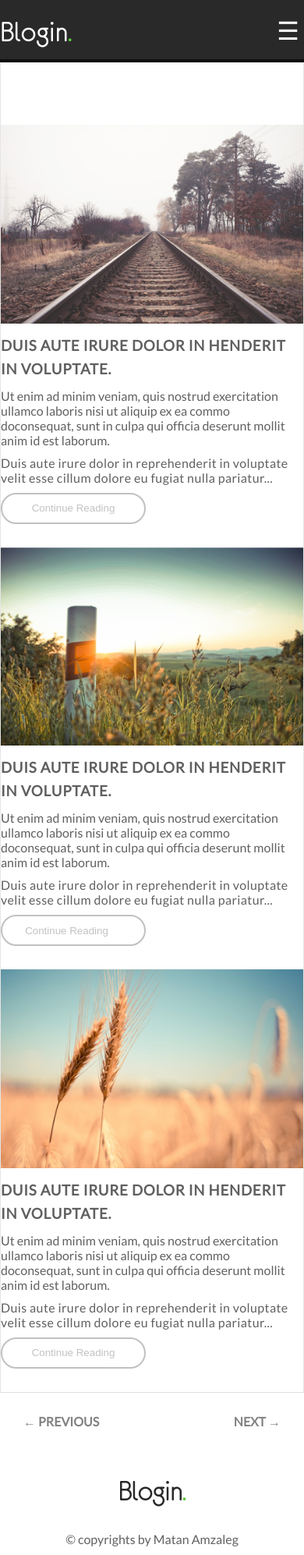
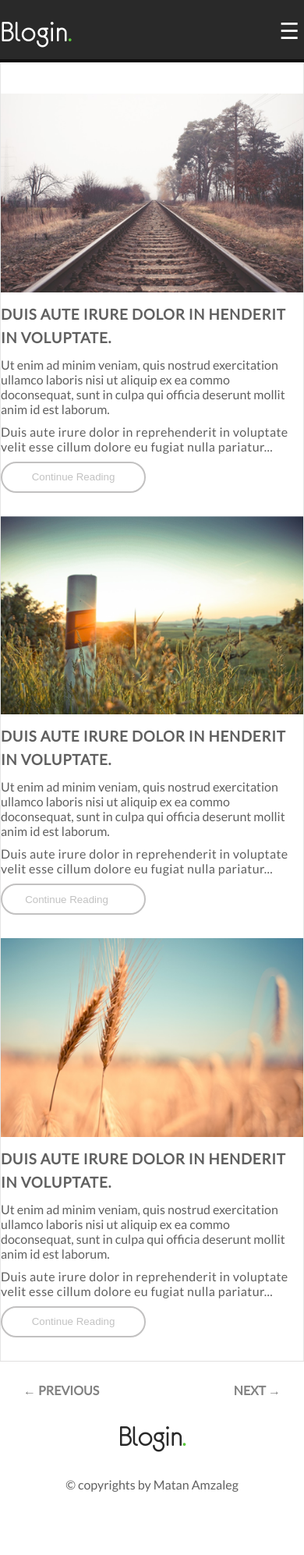
Before and after one commit to MatanAmzaleg/Blogin, a plain HTML site: page index.html in a window 390 px wide. Shown: the top 1994 px of the page at 78% size. Drawn offline with Linux system fonts and the light colour scheme.

Commit message:
Add files via upload

```diff
--- a/css/style.css
+++ b/css/style.css
@@ -341,6 +341,10 @@ hr {
         position: relative;
     }
 
+    .card-layout{
+        padding-top: 40px;
+    }
+
     .title.clean-list a.active {
         color: var(--clr7);
         box-shadow: inset 0 -4px 0;
@@ -367,7 +371,8 @@ hr {
         background-color: inherit;
         border: none;
         color: var(--clr8);
-        font-size: 2rem;
+        font-size: 1.8rem;
+        right: 0;
     }
 
     .main-nav ul {
@@ -437,9 +442,9 @@ hr {
         margin-bottom: 10px;
     }
 
-    .main-footer {
-        height: 13rem;
-        padding-block: 30px;
+    .main-footer.direction-col {
+        height: 16.8rem;
+        padding-block: auto;
     }
 
 
```
